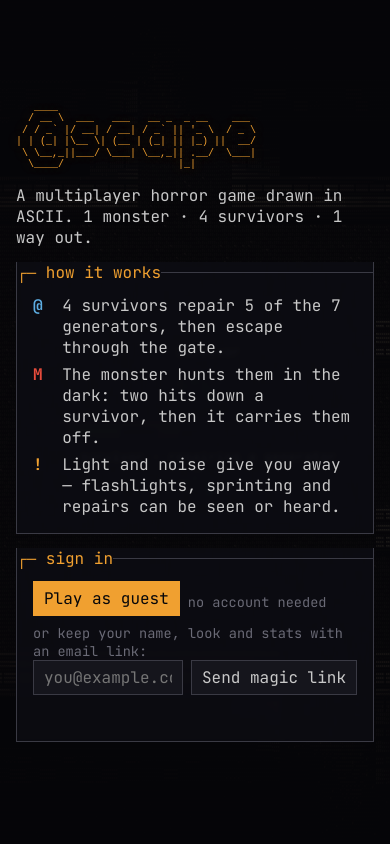
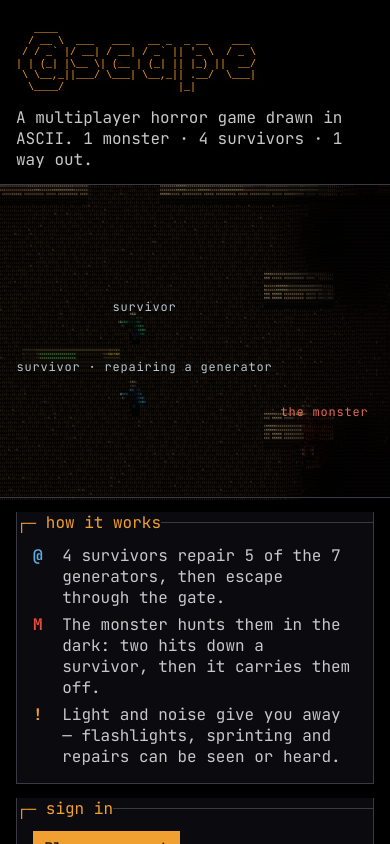
Before and after one commit to rizkywahyus/ascape-game, a website built with Vite: page client/index.html in a window 390 px wide. Built offline with nearby package versions, Linux system fonts and the light colour scheme; no server answers; animation ran at ten frames a second.

Commit message:
Show the attract scene under the title on small screens
On phones the menu covers the whole page, so the scene playing behind it was
hidden. Small screens now get a stage box under the logo and tagline, and the
scene is drawn clipped to that box (tracking it as the menu scrolls), zoomed
to frame the whole chase. Captions stay inside the box and skip any that
would overlap.

Also stop focusing "Find match" from scrolling the page: on a phone it jumped
past the title and the scene.

```diff
--- a/client/src/main.ts
+++ b/client/src/main.ts
@@ -12,6 +12,7 @@ import { Effects } from './render/effects'
 import { SceneRenderer } from './render/sceneRenderer'
 import { Api } from './ui/api'
 import { errorText, showAuthScreen } from './ui/authScreen'
+import { ATTRACT_STAGE_CLASS } from './ui/dom'
 import { showLobbyScreen } from './ui/lobbyScreen'
 import './ui/styles.css'
 
@@ -66,6 +67,13 @@ function readWorldFont(): number {
   } catch {
     return fallback
   }
+}
+
+/** The menu's stage box when the layout shows it (small screens), so the attract scene is drawn inside it. */
+function attractStage(ui: HTMLElement): DOMRect | null {
+  const stage = ui.querySelector<HTMLElement>(`.${ATTRACT_STAGE_CLASS}`)
+  const box = stage?.getBoundingClientRect()
+  return box && box.width > 0 && box.height > 0 ? box : null
 }
 
 /** Which on-screen touch controls the current state calls for. */
@@ -182,7 +190,7 @@ async function start(): Promise<void> {
       renderer.render(session.game, session.socket, now)
       debugOverlay.render(session.game, session.socket, now)
     } else {
-      renderer.renderAttract(now)
+      renderer.renderAttract(now, attractStage(ui))
     }
     previousTime = now
     requestAnimationFrame(frame)
--- a/client/src/render/attract/attractScene.ts
+++ b/client/src/render/attract/attractScene.ts
@@ -18,7 +18,21 @@ const STAGE_SCREEN_X = 0.72
 const STAGE_SCREEN_Y = 0.52
 /** The scene is drawn zoomed out (vs. the game) so the whole chase fits beside the panels. */
 const ZOOM = 0.85
+/**
+ * In an inset box (small screens) the view is cropped tight around the chase: feet move between rows 11 and 17 and
+ * heads reach about two tiles higher, so rows 9–18 are framed, centred a little above the stage's focus.
+ */
+const INSET_VIEW_TILES = { width: 10, height: 9 } as const
+const INSET_FOCUS_Y = 13.5
 const PHASE_CYCLE_MS: Record<string, number> = { idle: 2200, walk: 400, run: 260, repair: 700, lunge: 280, attack: 1000 }
+
+/** A rectangle in scene pixels. */
+export interface SceneArea {
+  readonly x: number
+  readonly y: number
+  readonly width: number
+  readonly height: number
+}
 
 /** A caption to draw over a character, in scene pixels. */
 export interface SceneLabel {
@@ -35,17 +49,31 @@ export class AttractScene {
   private readonly lightMap = new LightMap()
   private lighting: { key: string; brightness: Float32Array } | null = null
 
-  paint(context: CanvasRenderingContext2D, width: number, height: number, cellAspect: number, nowMs: number): SceneLabel[] {
+  /**
+   * Paints the scene across the whole canvas with the stage right of centre (wide screens, menu on the left), or,
+   * given `inset`, only inside that box with the stage centred and zoomed to fit.
+   */
+  paint(context: CanvasRenderingContext2D, width: number, height: number, cellAspect: number, nowMs: number,
+    inset: SceneArea | null = null): SceneLabel[] {
     const state = attractStateAt(nowMs / 1000)
     const focusX = STAGE.focus.x * TILE_W + TILE_W / 2
-    const focusY = STAGE.focus.y * TILE_H + TILE_H / 2
-    // World pixels → scene pixels: zoomed out and shifted so the stage's focus lands right of centre.
-    const offsetX = Math.round(width * STAGE_SCREEN_X - focusX * ZOOM)
-    const offsetY = Math.round(height * STAGE_SCREEN_Y - focusY * ZOOM)
+    const focusY = (inset ? INSET_FOCUS_Y : STAGE.focus.y) * TILE_H + TILE_H / 2
+    const area = inset ?? { x: 0, y: 0, width, height }
+    const zoom = inset
+      ? Math.min(inset.width / (INSET_VIEW_TILES.width * TILE_W), inset.height / (INSET_VIEW_TILES.height * TILE_H))
+      : ZOOM
+    const stageX = inset ? area.x + area.width / 2 : width * STAGE_SCREEN_X
+    const stageY = inset ? area.y + area.height / 2 : height * STAGE_SCREEN_Y
+    // World pixels → scene pixels: zoomed out and shifted so the stage's focus lands on (stageX, stageY).
+    const offsetX = Math.round(stageX - focusX * zoom)
+    const offsetY = Math.round(stageY - focusY * zoom)
     const identity = (value: number) => value
 
     context.save()
-    context.setTransform(ZOOM, 0, 0, ZOOM, offsetX, offsetY)
+    context.beginPath()
+    context.rect(area.x, area.y, area.width, area.height)
+    context.clip()
+    context.setTransform(zoom, 0, 0, zoom, offsetX, offsetY)
     context.imageSmoothingEnabled = false
     context.drawImage(this.base, 0, 0)
     paintGenerators(context, [{ id: 1, ...STAGE.generator, progress: state.generatorProgress, done: false }], identity,
@@ -73,15 +101,18 @@ export class AttractScene {
       context.globalAlpha = 1
       const headroom = (actor.kind === 'monster' ? 58 : 40) * RIG_SCALE * cellAspect
       labels.push({
-        sceneX: feetX * ZOOM + offsetX,
-        sceneY: (feetY - headroom) * ZOOM + offsetY,
+        sceneX: feetX * zoom + offsetX,
+        sceneY: (feetY - headroom) * zoom + offsetY,
         text: actor.label,
         color: actor.kind === 'monster' ? '#e0685a' : '#b8c4cc',
       })
     }
+    context.setTransform(1, 0, 0, 1, 0, 0)
+    this.paintMood(context, area, stageX, stageY, state.terror, state.flash, nowMs)
     context.restore()
-    this.paintMood(context, width, height, state.terror, state.flash, nowMs)
-    return state.fade > 0.5 ? labels : []
+    const inside = (label: SceneLabel) => label.sceneX >= area.x && label.sceneX < area.x + area.width
+      && label.sceneY >= area.y && label.sceneY < area.y + area.height
+    return state.fade > 0.5 ? labels.filter(inside) : []
   }
 
   private bodyColor(actor: ActorState, nowMs: number): string {
@@ -102,21 +133,22 @@ export class AttractScene {
   }
 
   /** Heartbeat vignette as the monster closes in, and the red flash of the strike. */
-  private paintMood(context: CanvasRenderingContext2D, width: number, height: number, terror: number, flash: number,
-    nowMs: number): void {
+  private paintMood(context: CanvasRenderingContext2D, area: SceneArea, stageX: number, stageY: number, terror: number,
+    flash: number, nowMs: number): void {
+    const shortSide = Math.min(area.width, area.height)
+    const longSide = Math.max(area.width, area.height)
     if (terror > 0) {
       const pulse = Math.pow(Math.max(0, Math.sin((nowMs / 1000) * Math.PI * (1 + terror * 1.8))), 8)
-      const gradient = context.createRadialGradient(width * STAGE_SCREEN_X, height / 2, Math.min(width, height) * 0.25,
-        width * STAGE_SCREEN_X, height / 2, Math.max(width, height) * 0.7)
+      const gradient = context.createRadialGradient(stageX, stageY, shortSide * 0.25, stageX, stageY, longSide * 0.7)
       gradient.addColorStop(0, 'rgba(120, 0, 0, 0)')
       gradient.addColorStop(1, `rgba(150, 0, 0, ${Math.min(0.8, terror * (0.3 + 0.5 * pulse))})`)
       context.fillStyle = gradient
-      context.fillRect(0, 0, width, height)
+      context.fillRect(area.x, area.y, area.width, area.height)
     }
     if (flash > 0) {
       context.globalAlpha = flash * 0.4
       context.fillStyle = '#c0392b'
-      context.fillRect(0, 0, width, height)
+      context.fillRect(area.x, area.y, area.width, area.height)
       context.globalAlpha = 1
     }
   }
--- a/client/src/render/sceneRenderer.ts
+++ b/client/src/render/sceneRenderer.ts
@@ -11,7 +11,7 @@ import { parseHex } from './color'
 import type { Effects } from './effects'
 import { renderHud } from './hud'
 import { renderOverlays } from './overlays'
-import { AttractScene } from './attract/attractScene'
+import { AttractScene, type SceneArea, type SceneLabel } from './attract/attractScene'
 import { AsciiShader } from './world/asciiShader'
 import { drawMonster, drawSurvivor, RIG_SCALE, withRigTransform } from './world/rig'
 import { fill, LightMap, paintGenerators, paintOpenGate, renderMapBase, TILE_H, TILE_W } from './world/worldPainter'
@@ -115,8 +115,11 @@ export class SceneRenderer {
     this.scene.height = grid.rows
   }
 
-  /** Menu background: the scripted attract-mode scene instead of a live match. */
-  renderAttract(now: number): void {
+  /**
+   * Menu background: the scripted attract-mode scene instead of a live match. `stageCss` (a box on the page, in
+   * CSS pixels) confines it to that box, for small screens where the menu covers the whole page.
+   */
+  renderAttract(now: number, stageCss: DOMRect | null = null): void {
     this.hud.clear(null)
     const context = this.sceneContext
     context.globalCompositeOperation = 'source-over'
@@ -125,11 +128,24 @@ export class SceneRenderer {
     context.fillRect(0, 0, this.scene.width, this.scene.height)
     if (!this.shader) return
     this.attract ??= new AttractScene()
-    const labels = this.attract.paint(context, this.scene.width, this.scene.height, this.cellAspect(), now)
+    const stage = stageCss && this.sceneArea(stageCss)
+    const labels = this.attract.paint(context, this.scene.width, this.scene.height, this.cellAspect(), now, stage)
     this.shader.draw(this.scene)
+    this.drawAttractLabels(labels, stage)
+  }
+
+  /** Captions over the attract scene, kept inside the stage and skipped where they would overlap another. */
+  private drawAttractLabels(labels: readonly SceneLabel[], stage: SceneArea | null): void {
+    const first = stage ? this.hudCell(stage.x, stage.y).column : 0
+    const last = stage ? this.hudCell(stage.x + stage.width, stage.y).column - 1 : this.hud.columns - 1
+    const drawn: { row: number; from: number; to: number }[] = []
     for (const label of labels) {
       const { column, row } = this.hudCell(label.sceneX, label.sceneY)
-      this.hud.drawText(column - Math.floor(label.text.length / 2), row, label.text, label.color)
+      const from = Math.max(first, Math.min(column - Math.floor(label.text.length / 2), last - label.text.length + 1))
+      const to = from + label.text.length - 1
+      if (drawn.some((other) => other.row === row && other.from <= to && from <= other.to)) continue
+      drawn.push({ row, from, to })
+      this.hud.drawText(from, row, label.text, label.color)
     }
   }
 
@@ -405,6 +421,17 @@ export class SceneRenderer {
   // ------------------------------------------------------------------ text labels (HUD layer)
 
   /** Maps a scene pixel to a HUD grid cell (the two layers have different glyph sizes). */
+  /** A box in CSS pixels → the same box in scene pixels (one per world character cell). */
+  private sceneArea(boxCss: DOMRect): SceneArea {
+    const cell = this.shader!.cellSizeCss()
+    return {
+      x: Math.round(boxCss.x / cell.width),
+      y: Math.round(boxCss.y / cell.height),
+      width: Math.round(boxCss.width / cell.width),
+      height: Math.round(boxCss.height / cell.height),
+    }
+  }
+
   private hudCell(sceneX: number, sceneY: number): { column: number; row: number } {
     const world = this.shader!.cellSizeCss()
     const hud = this.hud.cellSizeCss()
--- a/client/src/ui/authScreen.ts
+++ b/client/src/ui/authScreen.ts
@@ -1,6 +1,5 @@
 import type { Auth } from '../auth/auth'
-import { el, howItWorks, panel } from './dom'
-import { LOGO } from './logo'
+import { el, howItWorks, menuHeader, panel } from './dom'
 
 /** Sign-in: anonymous guest play or an email magic link. Resolves once a session exists. */
 export function showAuthScreen(root: HTMLElement, auth: Auth): Promise<void> {
@@ -41,8 +40,7 @@ export function showAuthScreen(root: HTMLElement, auth: Auth): Promise<void> {
       el(
         'div',
         { class: 'screen' },
-        el('pre', { class: 'logo' }, LOGO),
-        el('p', { class: 'tagline' }, 'A multiplayer horror game drawn in ASCII. 1 monster · 4 survivors · 1 way out.'),
+        ...menuHeader(),
         howItWorks(),
         panel(
           'sign in',
--- a/client/src/ui/dom.ts
+++ b/client/src/ui/dom.ts
@@ -1,4 +1,9 @@
+import { LOGO } from './logo'
+
 type Child = Node | string | null | undefined | false
+
+/** Class of the empty box where small screens show the attract scene (see SceneRenderer.renderAttract). */
+export const ATTRACT_STAGE_CLASS = 'attract-stage'
 
 /** Tiny DOM builder. Text is always inserted as text nodes, so user-provided strings cannot inject HTML. */
 type Props = Record<string, string | ((event: Event) => void)>
@@ -28,6 +33,18 @@ export function panel(title: string, ...children: Child[]): HTMLElement {
   return el('section', { class: 'panel' }, el('h2', { class: 'panel-title' }, `┌─ ${title} `), ...children)
 }
 
+/**
+ * Logo and tagline, then the stage: on small screens the menu covers the whole page, so the attract scene is
+ * drawn inside this box instead of beside the panels. It stays empty (and hidden) on wide screens.
+ */
+export function menuHeader(): HTMLElement[] {
+  return [
+    el('pre', { class: 'logo' }, LOGO),
+    el('p', { class: 'tagline' }, 'A multiplayer horror game drawn in ASCII. 1 monster · 4 survivors · 1 way out.'),
+    el('div', { class: ATTRACT_STAGE_CLASS, 'aria-hidden': 'true' }),
+  ]
+}
+
 /** The three-line explanation shown on every menu screen, next to the live attract scene. */
 export function howItWorks(): HTMLElement {
   const line = (glyph: string, kind: string, text: string) => [
--- a/client/src/ui/styles.css
+++ b/client/src/ui/styles.css
@@ -27,11 +27,25 @@
   color: var(--fg);
 }
 
+/* Small screens: the menu covers the page, so the scene plays in a box under the title instead (see
+   SceneRenderer.renderAttract); everywhere else the world canvas is left black. */
+.attract-stage {
+  display: none;
+}
+
 @media (max-width: 900px) {
   #ui {
     justify-items: center;
     padding-left: 16px;
-    background: rgba(7, 7, 10, 0.8);
+    background: none;
+  }
+
+  /* Edge to edge (through #ui's side padding) so the characters are drawn as large as possible. */
+  .attract-stage {
+    display: block;
+    height: clamp(160px, min(80vw, 58vh), 360px);
+    margin-inline: -16px;
+    border-block: 1px solid var(--border);
   }
 }
 
```
Also changed, not shown: client/src/ui/lobbyScreen.ts (+3 -5 lines).
